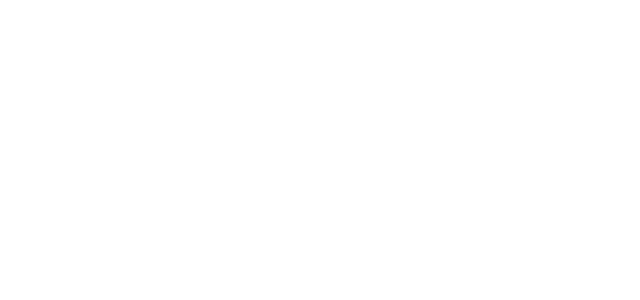
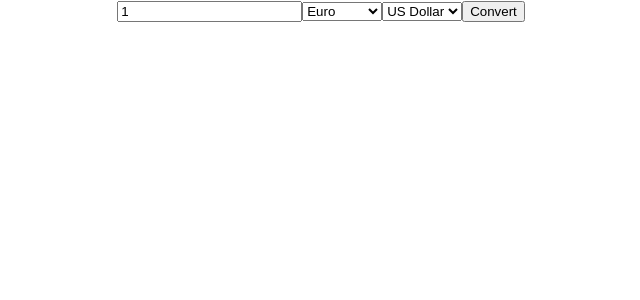
Before and after one commit to vjs3/currency-converter, a React (Create React App) app: page / in a window 1280 px wide. Shown: the top 300 px of the page, without its empty margins (319-959 px from the left). Built offline with nearby package versions, Linux system fonts and the light colour scheme.

Commit message:
added inital ui with state and event handlers

```diff
--- a/src/App.js
+++ b/src/App.js
@@ -1,11 +1,47 @@
-import React, { Component } from 'react';
-import './App.css';
+import React, { Component } from "react";
+import "./App.css";
 
 class App extends Component {
+  state = {
+    fromCurrency: "EUR",
+    toCurrency: "USD",
+    amount: 1,
+    result: null
+  };
+
   render() {
     return (
       <div className="App">
-
+        <div className="App">
+          <div className="enter_amount">
+            <input
+              type="text"
+              name="amount"
+              value={this.state.amount}
+              onChange={this.handleInput}
+            />
+            <select
+              name="fromcurrency"
+              value={this.state.fromCurrency}
+              onChange={this.handleCurrency}
+            >
+              <option value="USD">US Dollar</option>
+              <option value="EUR">Euro</option>
+              <option value="JPY">Yen</option>
+            </select>
+            <select
+              name="tocurrency"
+              value={this.state.toCurrency}
+              onChange={this.handleCurrency}
+            >
+              <option value="USD">US Dollar</option>
+              <option value="EUR">Euro</option>
+              <option value="JPY">Yen</option>
+            </select>
+            <button onClick={this.convertHandler}>Convert</button>
+          </div>
+          <h3>{this.state.result}</h3>
+        </div>
       </div>
     );
   }
```
